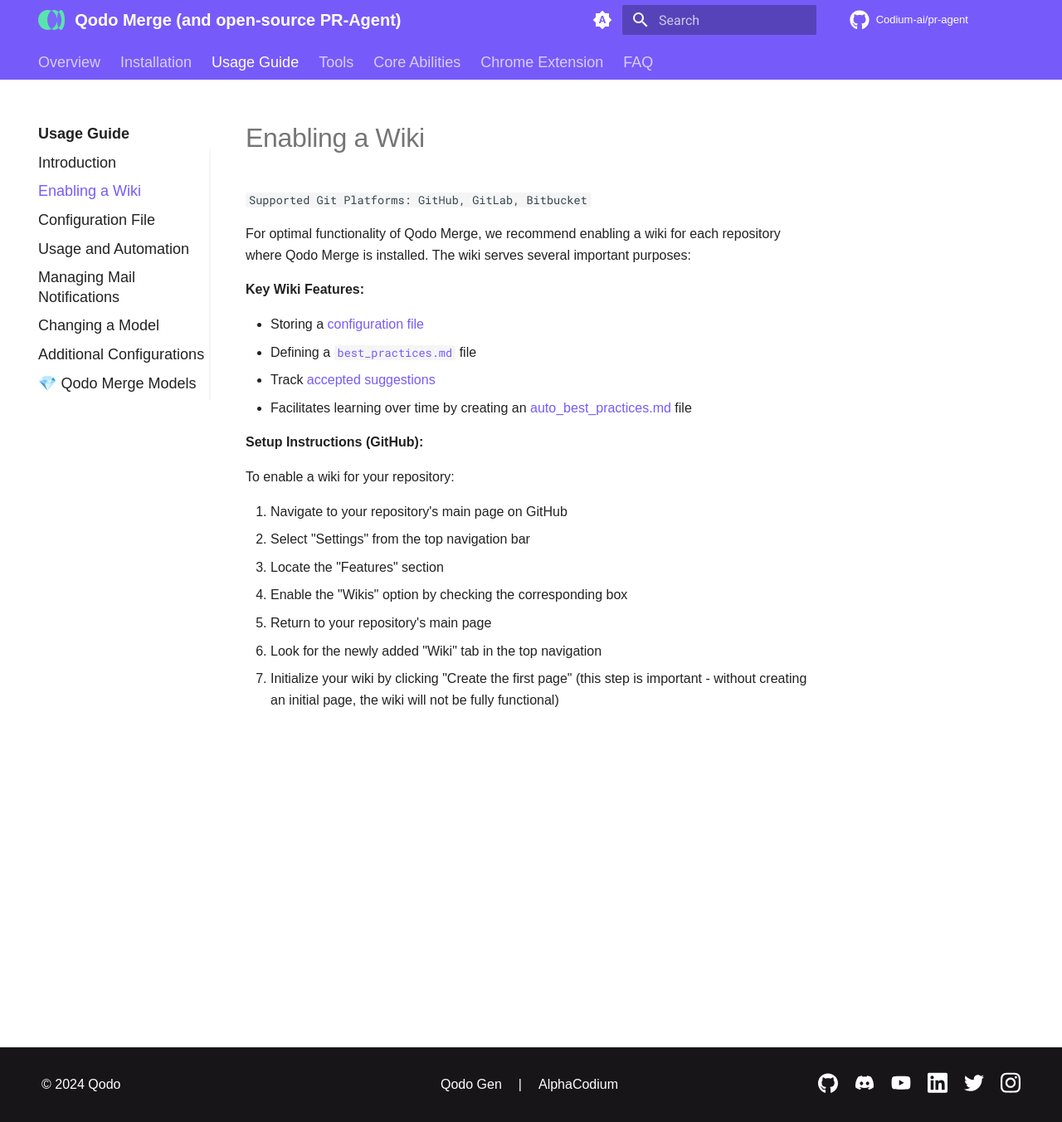
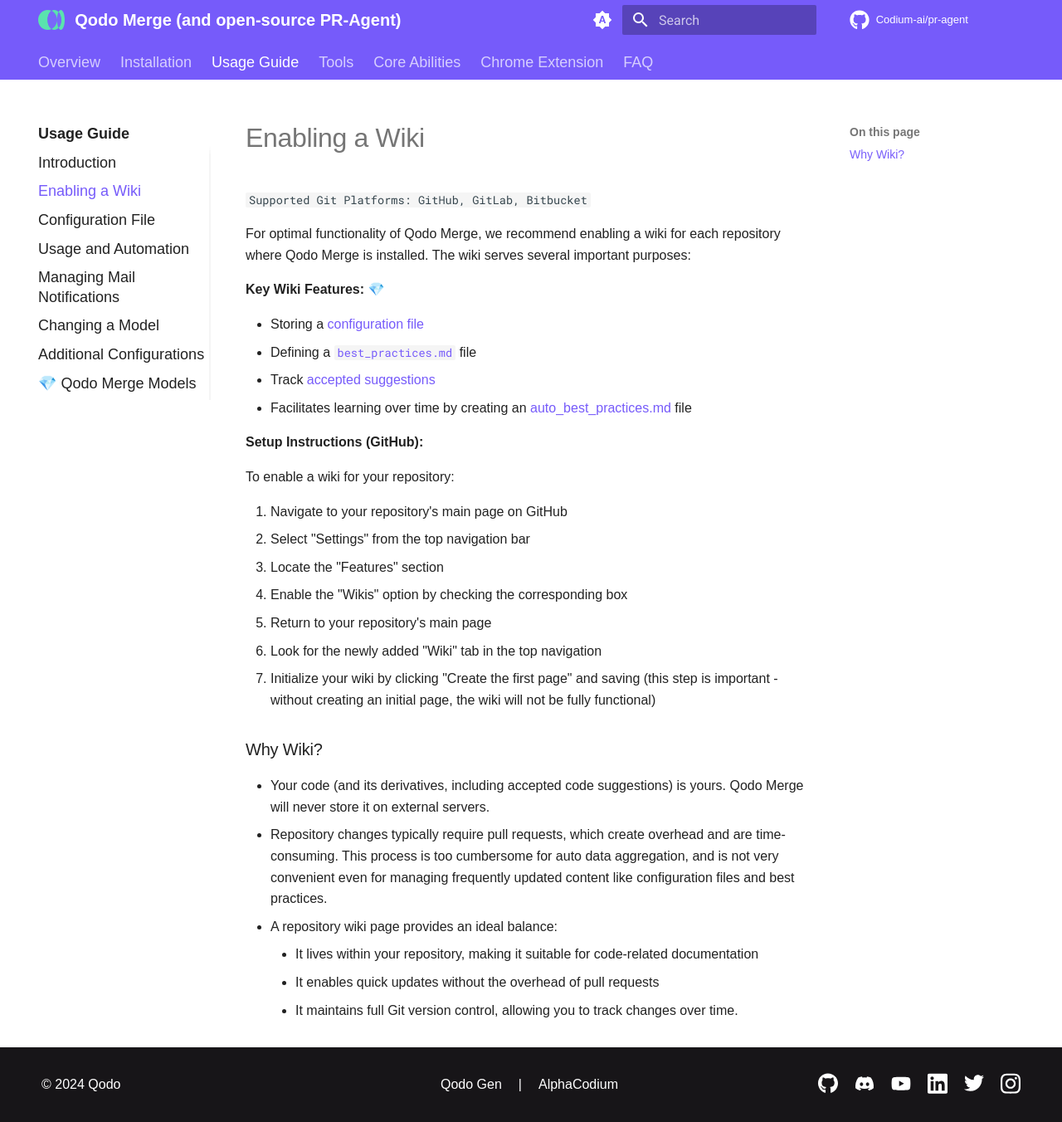
Before and after one commit to Codium-ai/pr-agent, an MkDocs documentation site: the page built from docs/docs/usage-guide/enabling_a_wiki.md, in a window 1280 px wide and 1352 px high. Shown: the whole window at 83% size. Built offline with MkDocs 1.6.1 and Material for MkDocs 9.7.7, drawn with Linux system fonts in a browser that asks for light colours; comment, search, counter and statistics services are not loaded.

Commit message:
docs: add auto best practices diagrams and wiki usage explanation

```diff
--- a/docs/docs/usage-guide/enabling_a_wiki.md
+++ b/docs/docs/usage-guide/enabling_a_wiki.md
@@ -3,12 +3,12 @@
 
 For optimal functionality of Qodo Merge, we recommend enabling a wiki for each repository where Qodo Merge is installed. The wiki serves several important purposes:
 
-**Key Wiki Features:**
+**Key Wiki Features: 💎**
 
 - Storing a [configuration file](https://qodo-merge-docs.qodo.ai/usage-guide/configuration_options/#wiki-configuration-file)
 - Defining a [`best_practices.md`](https://qodo-merge-docs.qodo.ai/tools/improve/#best-practices) file
 - Track [accepted suggestions](https://qodo-merge-docs.qodo.ai/tools/improve/#suggestion-tracking)
-- Facilitates learning over time by creating an [auto_best_practices.md]() file
+- Facilitates learning over time by creating an [auto_best_practices.md](https://qodo-merge-docs.qodo.ai/core-abilities/auto_best_practices) file
 
 
 **Setup Instructions (GitHub):**
@@ -21,4 +21,13 @@
 4. Enable the "Wikis" option by checking the corresponding box
 5. Return to your repository's main page
 6. Look for the newly added "Wiki" tab in the top navigation
-7. Initialize your wiki by clicking "Create the first page" (this step is important - without creating an initial page, the wiki will not be fully functional)
+7. Initialize your wiki by clicking "Create the first page" and saving (this step is important - without creating an initial page, the wiki will not be fully functional)
+
+### Why Wiki?
+
+- Your code (and its derivatives, including accepted code suggestions) is yours. Qodo Merge will never store it on external servers.
+- Repository changes typically require pull requests, which create overhead and are time-consuming. This process is too cumbersome for auto data aggregation, and is not very convenient even for managing frequently updated content like configuration files and best practices.
+- A repository wiki page provides an ideal balance:
+    - It lives within your repository, making it suitable for code-related documentation
+    - It enables quick updates without the overhead of pull requests
+    - It maintains full Git version control, allowing you to track changes over time.
```
Also changed, not shown: docs/docs/core-abilities/auto_best_practices.md (+14 -10 lines).
